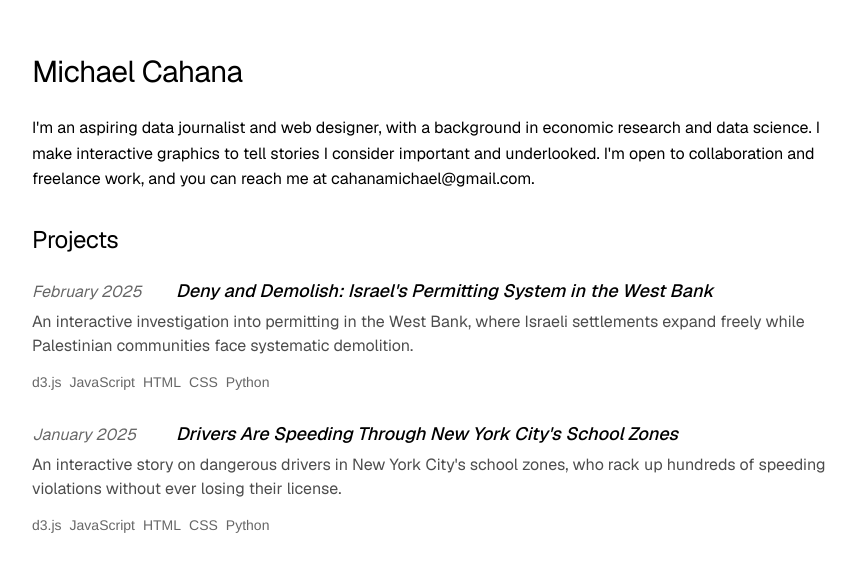
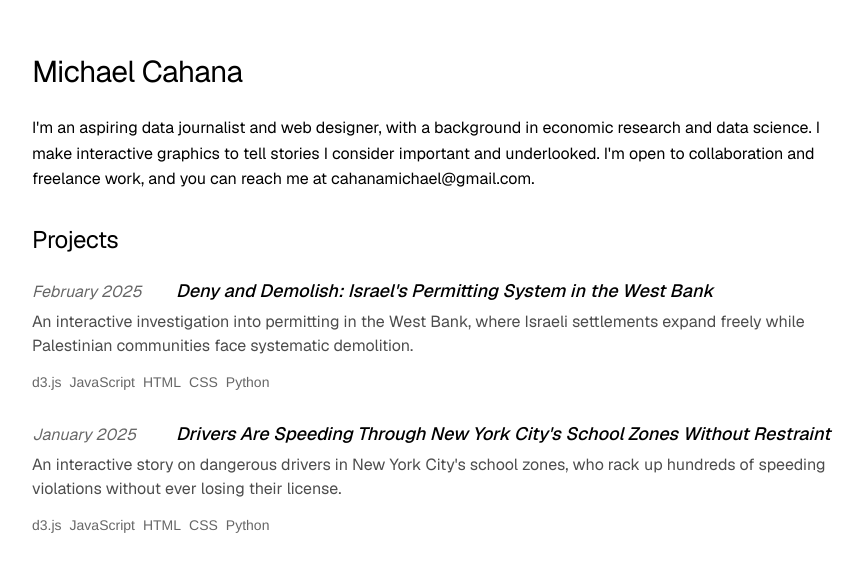
Before and after one commit to m-cahana/portfolio, a Next.js app: page / in a window 1280 px wide. Shown: the part 108-680 px from the top of the page, without its empty margins (208-1070 px from the left). Built offline with nearby package versions, Linux system fonts and the light colour scheme.

Commit message:
title fix

```diff
--- a/app/page.js
+++ b/app/page.js
@@ -17,7 +17,8 @@ export default function Home() {
       image: "/west_bank_demolitions.jpeg",
     },
     {
-      title: "Drivers Are Speeding Through New York City's School Zones",
+      title:
+        "Drivers Are Speeding Through New York City's School Zones Without Restraint",
       description:
         "An interactive story on dangerous drivers in New York City's school zones, who rack up hundreds of speeding violations without ever losing their license.",
       path: "/nyc-camera-violations",
```
